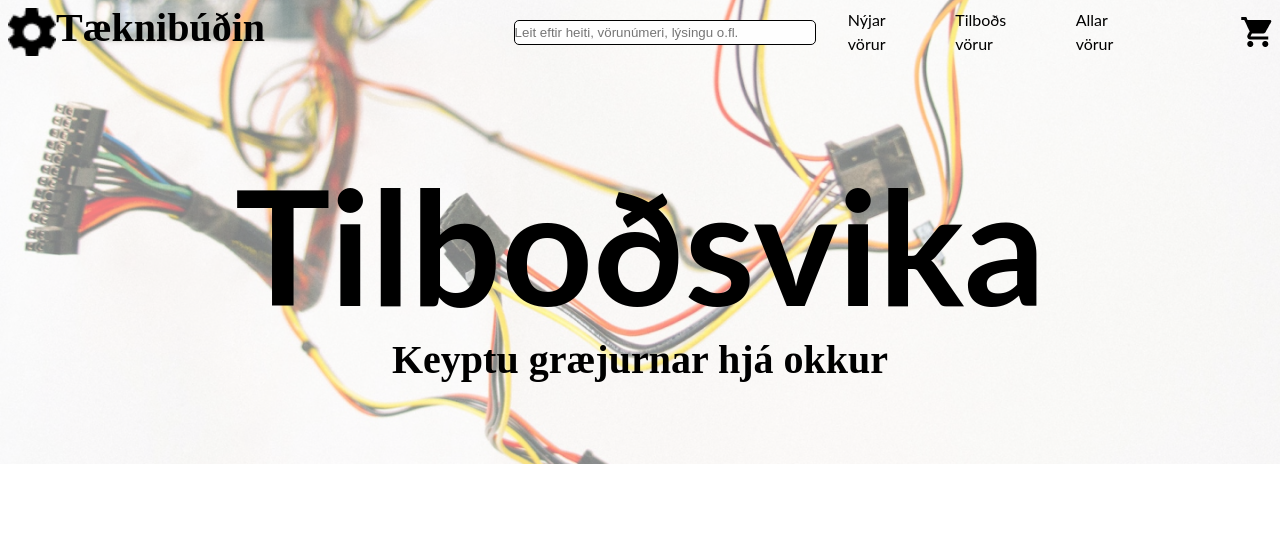
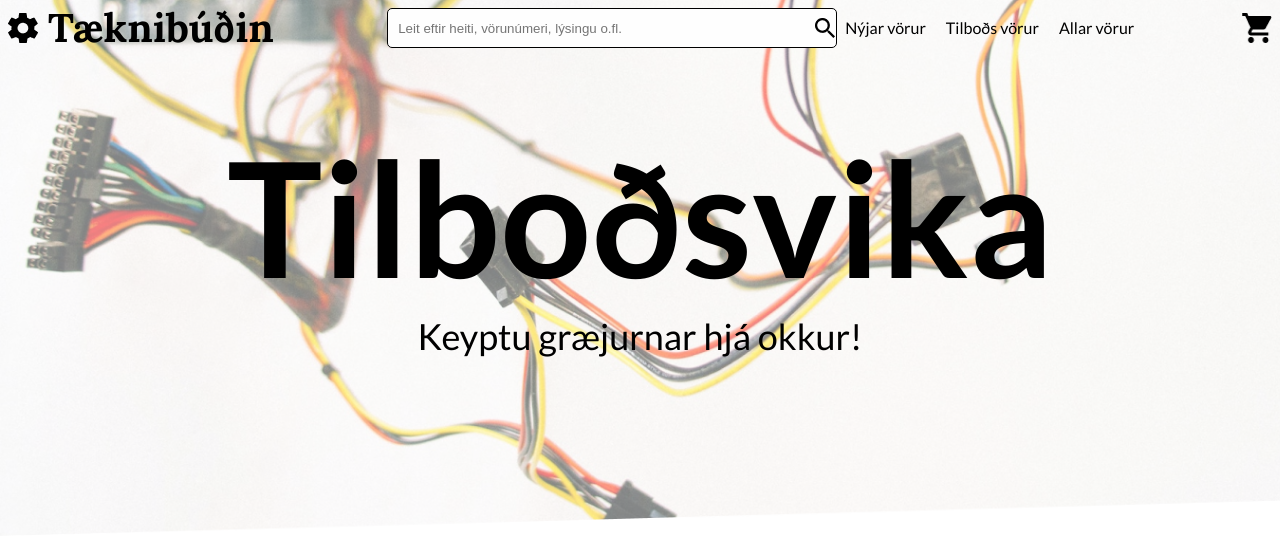
Before and after one commit to hemmiklemmi/Taeknibudin-vefsida, a website: page index.html in a window 1280 px wide. Drawn offline with Linux system fonts and the light colour scheme.

Commit message:
vann i header, bætti við layout og fonts

```diff
--- a/index.html
+++ b/index.html
@@ -5,6 +5,10 @@
     <meta http-equiv="X-UA-Compatible" content="IE=edge">
     <meta name="viewport" content="width=device-width, initial-scale=1.0">
     <link rel="stylesheet" href="styles.css">
+    <link rel="preconnect" href="https://fonts.googleapis.com">
+    <link rel="preconnect" href="https://fonts.gstatic.com" crossorigin>
+    <link href="https://fonts.googleapis.com/css2?family=Lato:wght@400;700&display=swap" rel="stylesheet">
+    <link href="https://fonts.googleapis.com/css2?family=Lora:wght@700&display=swap" rel="stylesheet">
     <title>Hópverkefni 1 Vefforritun</title>
 </head>
 <body>
@@ -12,24 +16,24 @@
         <header>
             <div class="menu">
                 <div class="h2-img-container">
-                    <img src="images/wheel.png" alt="">
+                    <img class="header-icon" src="images/wheel.png" alt="">
                     <h2>Tæknibúðin</h2>
                 </div>
                 <nav>
-                    <Input type="text" placeholder="Leit eftir heiti, vörunúmeri, lýsingu o.fl."></Input>
+                    <Input type="text" placeholder="Leit eftir heiti, vörunúmeri, lýsingu o.fl."><img src="images/search.png" alt="" class= "search-icon">  </Input>
                     <!--það þarf að breyta hrefinu-->
                     <a href="index.html" class="a-header">Nýjar vörur</a>
                     <a href="index.html" class="a-header">Tilboðs vörur</a>
                     <a href="index.html" class="a-header">Allar vörur</a>
                 </nav>
-                <a href="index.html" class="checkout-icon"><img src="images/Cart.png" alt=""></a>
+                <a href="index.html" class="checkout-icon"><img class = "header-icon" src="images/Cart.png" alt=""></a>
             </div>
             <div class="below-menu">
                 <h1>Tilboðsvika</h1>
-                <h2>Keyptu græjurnar hjá okkur</h2>
+                <p class="below-menu-text">Keyptu græjurnar hjá okkur!</p>
+                <div class= "triangle"></div>
             </div>
         </header>
-        </div>
     </div>
 </body>
 </html>
--- a/package.json
+++ b/package.json
@@ -27,5 +27,8 @@
     "sass": "^1.42.1",
     "stylelint": "^13.13.1"
   },
-  "dependencies": {}
+  "dependencies": {
+    "stylelint-config-sass-guidelines": "^8.0.0",
+    "stylelint-config-standard": "^22.0.0"
+  }
 }
--- a/styles.scss
+++ b/styles.scss
@@ -1,2 +1,4 @@
-@import "styles/header";
-@import "styles/config";
+@import 'styles/header';
+@import 'styles/config';
+@import 'styles/fonts';
+@import 'styles/layout';
--- /dev/null
+++ b/styles/fonts.scss
@@ -0,0 +1,29 @@
+h1 {
+  font-family: 'Lato', sans-serif;
+  font-size: 160px;
+  font-style: normal;
+  font-weight: bold;
+  line-height: 192px;
+}
+
+h2 {
+  font-family: 'Lora', serif;
+  font-size: 40px;
+  font-style: normal;
+  font-weight: bold;
+  line-height: 40px;
+  padding-left: 10px;
+}
+
+body {
+  font-family: 'Lato', sans-serif;
+  font-size: 16px;
+  font-style: normal;
+  font-weight: normal;
+  line-height: 24px;
+}
+
+.below-menu-text {
+  font-size: 36px;
+  line-height: 48px;
+}
--- a/styles/header.scss
+++ b/styles/header.scss
@@ -1,69 +1,83 @@
-header{
+header {
+  background-image: url('images/Background.png');
+  background-size: cover;
   display: grid;
   grid-template-columns: 100%;
-    grid-template-rows: auto 50vh;
-    background-image: url(images/Background.png);
-    background-size: cover;
+  grid-template-rows: auto 60vh;
 }
-.menu{
+
+.menu {
+  background: rgba(255, 255, 255, 0.5);
+  display: grid;
+  grid-template-columns: 30% 65% 5%;
   padding: 0.5em;
-    display: grid;
-    grid-template-columns: 40% 50% 10%;
-    background: rgba(255, 255, 255, 0.5);
 }
-nav{
+
+nav {
+  align-items: center;
   display: flex;
   flex-direction: row;
+}
+
+input {
+  background: #fefefe;
+  border: 1px solid #000;
+  border-radius: 5px;
+  box-sizing: border-box;
+  height: 40px;
+  margin-right: 10px;
+  padding-left: 10px;
+  width: 450px;
+}
+
+.a-header {
+  color: #000;
+  margin: 0 10px;
+  text-decoration: none;
+}
+
+.checkout-icon {
   align-items: center;
-}
-input{
-    width: 50%;
-    height: 25px;
-    background: #FEFEFE;
-    border: 1px solid #000000;
-    box-sizing: border-box;
-    border-radius: 5px;
-}
-.a-header{
-    margin-left: 2em;
-    text-decoration: none;
-    color: #000000;
-}
-.checkout-icon{
   display: flex;
-    align-items: center;
   justify-content: end;
 }
 
-.below-menu{
+.below-menu {
+  align-items: center;
+  background: rgba(255, 255, 255, 0.5);
   display: flex;
   flex-direction: column;
   justify-content: center;
+  padding-top: 4em;
+}
+
+.h2-img-container {
   align-items: center;
-    background: rgba(255, 255, 255, 0.5);
-}
-h1{
-    font-family: Lato;
-    font-style: normal;
-    font-weight: bold;
-    font-size: 160px;
-    line-height: 192px;
-}
-h2{
-    font-family: Lora;
-    font-style: normal;
-    font-weight: bold;
-    font-size: 40px;
-    line-height: 40px;
-}
-body{
-    font-family: Lato;
-    font-style: normal;
-    font-weight: normal;
-    font-size: 16px;
-    line-height: 24px;
-}
-.h2-img-container{
   display: flex;
   flex-direction: row;
 }
+
+.header-icon {
+  height: 30px;
+  width: 30px;
+}
+
+.triangle {
+  border-bottom: 30px solid rgb(255, 255, 255);
+  border-left: 100vw solid transparent;
+  flex: 1;
+  height: 0;
+  width: 0;
+}
+
+.wrapper {
+  display: grid;
+  grid-template-columns: 100%;
+  grid-template-rows: auto;
+  margin: auto;
+  max-width: 1400px;
+}
+
+.search-icon {
+  margin-left: -2em;
+}
--- /dev/null
+++ b/styles/layout.scss
@@ -0,0 +1,7 @@
+.wrapper {
+  display: grid;
+  grid-template-columns: 100%;
+  grid-template-rows: auto;
+  margin: auto;
+  max-width: 1400px;
+}
```
Also changed, not shown: styles/config.scss (+6 -5 lines), images/search.png (added), styles.css, 3 other files. Lines whose indentation alone changed are shown as unchanged.
